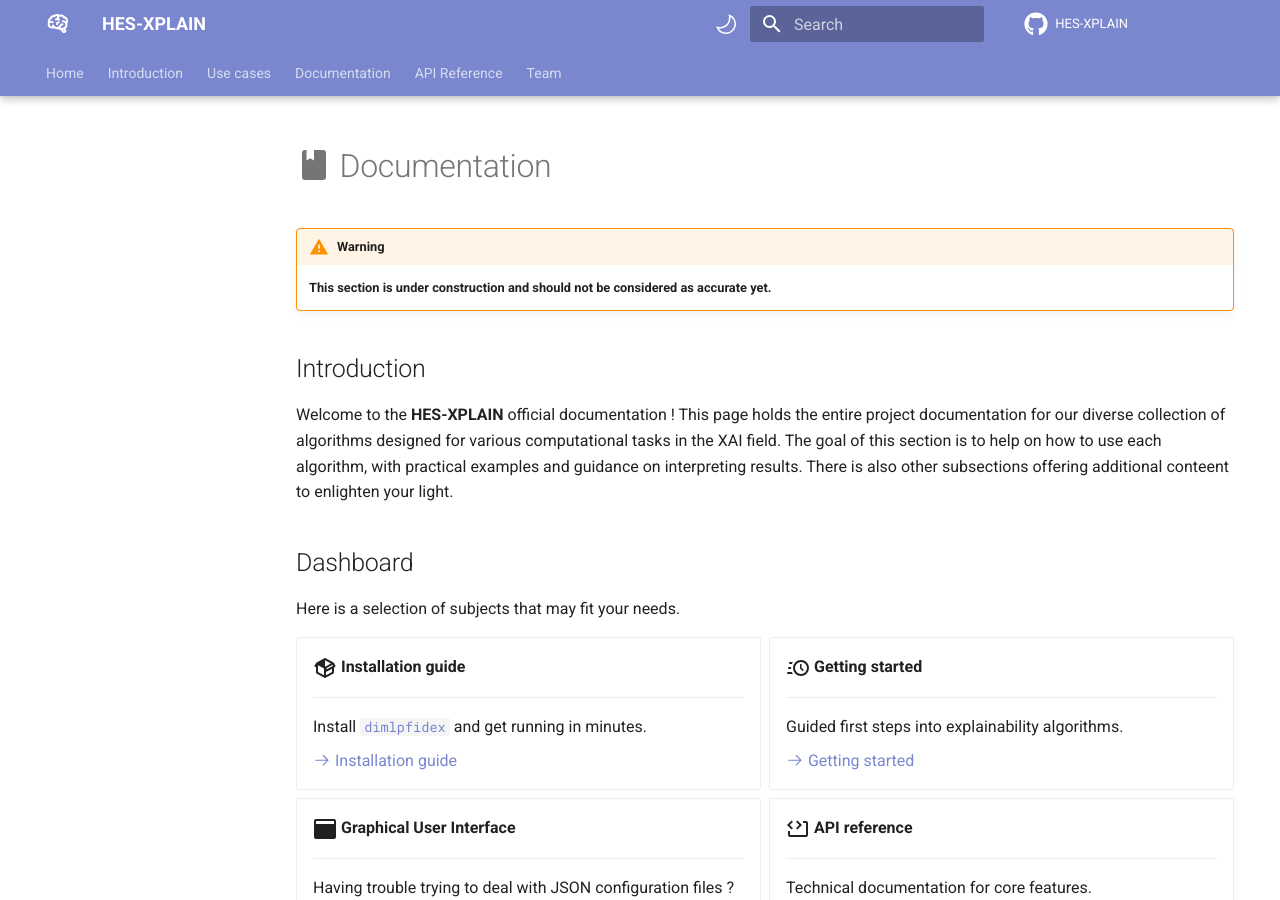
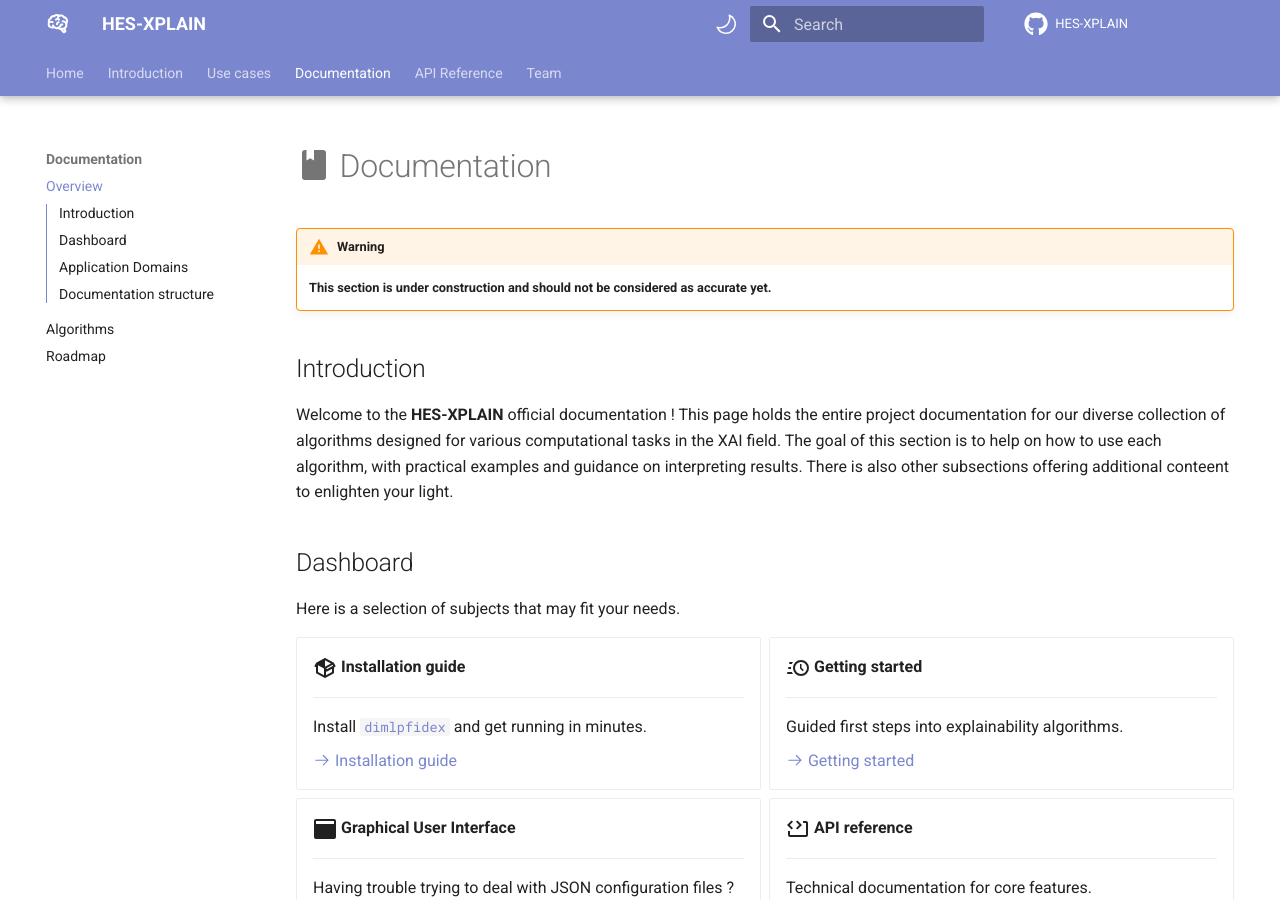
Before and after one commit to HES-XPLAIN/hes-xplain.github.io, an MkDocs documentation site: the page built from docs/documentation/overview.md, in a window 1280 px wide and 900 px high. Built offline with MkDocs 1.6.1 and Material for MkDocs 9.7.7, drawn with Linux system fonts in a browser that asks for light colours; comment, search, counter and statistics services are not loaded; some of the changed lines change nothing that is shown; some of the changed text lies outside the part shown.

Commit message:
Commented unused links

```diff
--- a/mkdocs.yml
+++ b/mkdocs.yml
@@ -14,21 +14,24 @@
   - Introduction: introduction.md
   - Use cases: notebooks.md
   - Documentation:
-    - Overview: documentation.md
-    - Algorithms: algorithms.md
-    - Training methods: trainmethods.md
-    - Installation guide: installguide.md
-    - Getting started: getstarted.md
-    - Graphic User Interface: gui.md
-    - Practical Examples: examples.md
-    - API Reference: reference.md
-    - Contributing: contributing.md
-    - Frequently Asked Questions: faq.md
-    - Glossary: glossary.md
-    - References: references.md
-    - Glossary: license.md
-    - Contact Information: contact.md
-    - Roadmap: roadmap.md
+    - Overview: documentation/overview.md
+    - Algorithms: documentation/algorithms.md
+      # - Fidex: documentation/algorithms/fidex.md
+      # - DIMLP: documentation/algorithms/dimlp.md
+      # - Training methods: documentation/algorithms/training-methods.md
+    # - Training methods: documentation/training-methods.md
+    # - Installation guide: documentation/installation-guide.md
+    # - Getting started: documentation/getting-started.md
+    # - Graphic User Interface: documentation/gui.md
+    # - Practical Examples: documentation/examples.md
+    # - API Reference: documentation/reference.md
+    # - Contributing: documentation/contributing.md
+    # - Frequently Asked Questions: documentation/faq.md
+    # - Glossary: documentation/glossary.md
+    # - References: documentation/references.md
+    # - Glossary: documentation/license.md
+    # - Contact Information: documentation/contact.md
+    - Roadmap: documentation/roadmap.md
 
   - API Reference: reference.md
   - Team: team.md
```
